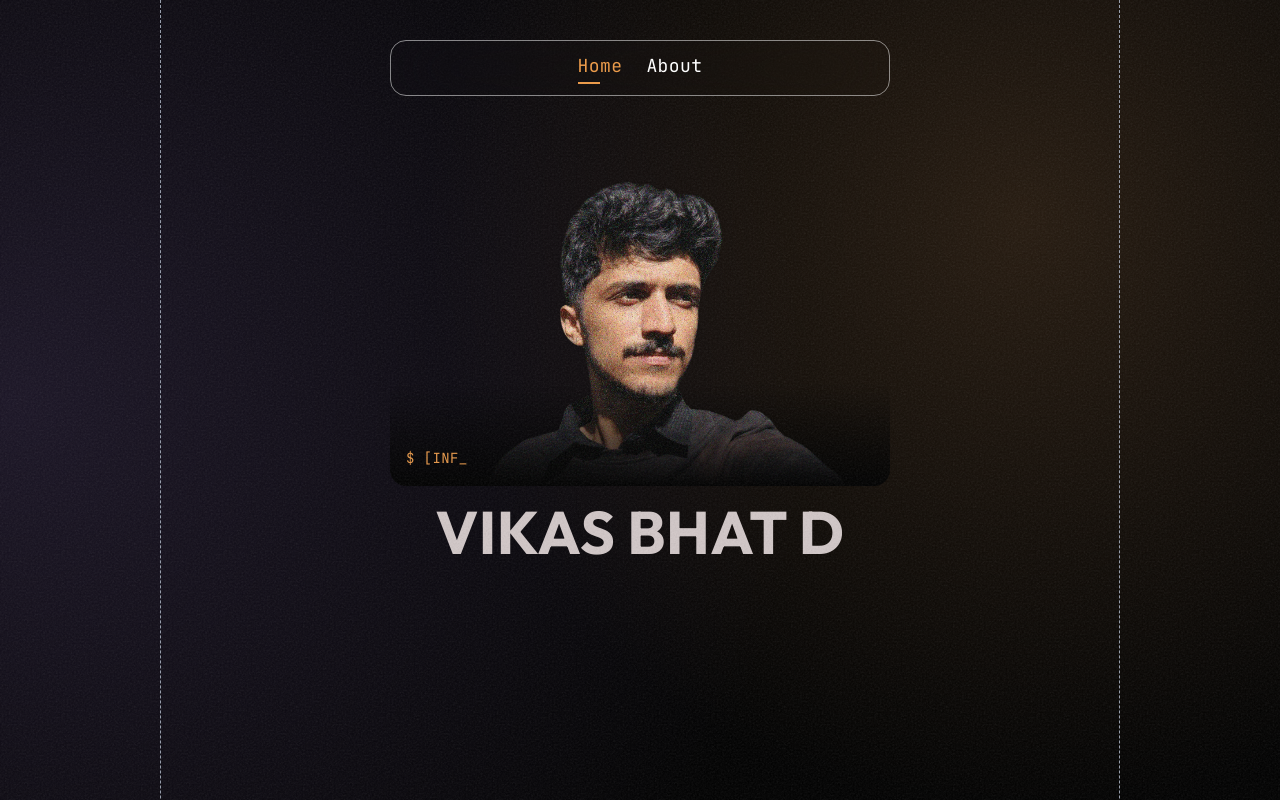
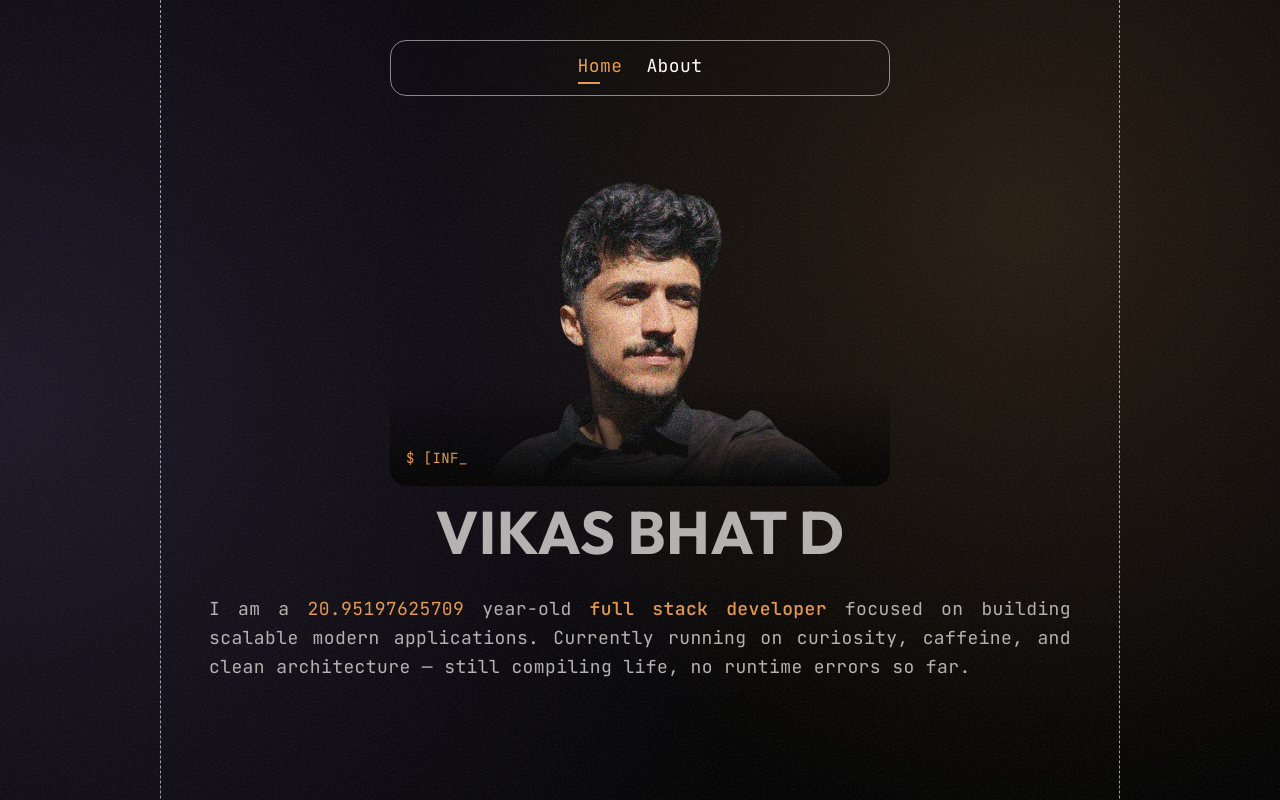
Before and after one commit to vikas-bhat-d/portfolio-v2, a Next.js app: page / in a window 1280 px wide. Shown: the top 800 px of the page. Built offline with nearby package versions, Linux system fonts and the light colour scheme.

Commit message:
added some info about me mfs

```diff
--- a/app/globals.css
+++ b/app/globals.css
@@ -103,7 +103,7 @@
   --popover-foreground: oklch(1 0 0);
   --primary: rgb(235, 155, 75);
   --primary-foreground: oklch(0.1448 0 0);
-  --secondary: oklch(84.71% 0.01114 16.902);
+  --secondary: oklch(77.554% 0.00338 15.794);
   --secondary-foreground: oklch(1 0 0);
   --muted: oklch(0.1913 0 0);
   --muted-foreground: oklch(0.7155 0 0);
@@ -222,8 +222,6 @@ html {
 }
 
 
-
-
 .mesh-background {
   background: var(--_gradient) #000000;
   mix-blend-mode: var(--_gradient-blend-mode);
@@ -248,3 +246,20 @@ html {
   backdrop-filter: blur(var(--_gradient-blur)) contrast(100%) brightness(100%);
   -webkit-backdrop-filter: blur(var(--_gradient-blur)) contrast(100%) brightness(100%);
 }
+
+
+@keyframes cursor-blink {
+  0%,
+  49%,
+  100% {
+    opacity: 1;
+  }
+  50%,
+  99% {
+    opacity: 0;
+  }
+}
+
+.animate-cursor {
+  animation: cursor-blink 1s steps(1) infinite;
+}
--- a/app/page.tsx
+++ b/app/page.tsx
@@ -5,7 +5,7 @@ import { FaLocationArrow } from "react-icons/fa";
 
 export default function Home() {
   return (
-    <div className=" h-full max-w-[100ch] w-full sm:border-x border-dashed border-gray-400">
+    <div className=" h-full max-w-[100ch] px-5 md:px-12 w-full sm:border-x border-dashed border-gray-400">
         <Hero/>
     </div>
   );
--- a/components/hero.tsx
+++ b/components/hero.tsx
@@ -1,15 +1,26 @@
-import Image from 'next/image'
-import React from 'react'
-import me from "../public/me.webp"
-import { TerminalTypewriter } from './ui/terminal-typewriter'
+import Image from "next/image";
+import React from "react";
+import me from "../public/me.webp";
+import { TerminalTypewriter } from "./ui/terminal-typewriter";
+import { FaGreaterThan } from "react-icons/fa6";
+import { LiveAge } from "./ui/live-age";
 
 const Hero = () => {
   return (
-    <section  id="hero" className="relative flex min-h-screen w-full flex-col items-center pt-35 z-0">
+    <section
+      id="hero"
+      className="relative flex min-h-screen w-full flex-col items-center pt-35 z-0"
+    >
       <div className="flex flex-col items-center justify-between">
-            <div className='relative'>
-                <Image src={me} alt='vikas-bhat-d' height={800} width={800} className='w-[350px] lg:w-[500px] '/>
-                <div className='bg-linear-to-t from-black to-transparent h-[30%] w-full absolute rounded-2xl bottom-0  '>
+        <div className="relative">
+          <Image
+            src={me}
+            alt="vikas-bhat-d"
+            height={800}
+            width={800}
+            className="w-[350px] lg:w-[500px] "
+          />
+          <div className="bg-linear-to-t from-black to-transparent  h-[30%] w-full absolute rounded-2xl bottom-0  ">
             <TerminalTypewriter
               lines={[
                 "$ [OK] Startup sequence complete",
@@ -23,10 +34,26 @@ const Hero = () => {
             />
           </div>
         </div>
-            <h1 className="font-outfit shadow-2xl text-secondary font-bold md:text-6xl text-4xl my-4">VIKAS BHAT D</h1>
+        <div>
+          <h1 className="font-outfit shadow-2xl text-secondary font-bold md:text-6xl text-4xl my-4">
+            VIKAS BHAT D
+          </h1>
+        </div>
+        <div className="mt-4 max-w-4xl text-secondary text-md md:text-lg leading-relaxed text-justify">
+          I am a{" "}
+          <LiveAge
+            birthDate="2005-02-18T00:00:00"
+            className="text-primary tabular-nums"
+          />{" "}
+          year-old{" "}
+          <span className="text-primary font-medium">full stack developer</span>{" "}
+          focused on building scalable modern applications. Currently running on
+          curiosity, caffeine, and clean architecture — still compiling life, no
+          runtime errors so far.
+        </div>
       </div>
     </section>
-  )
-}
+  );
+};
 
-export default Hero
+export default Hero;
--- /dev/null
+++ b/components/ui/live-age.tsx
@@ -0,0 +1,37 @@
+"use client";
+import { cn } from "@/lib/utils";
+import { useEffect, useState } from "react";
+
+type LiveAgeProps = {
+  birthDate: string; // ISO format: "2003-08-14T00:00:00"
+  precision?: number; // decimal places
+  className?:string
+};
+
+export function LiveAge({
+  birthDate,
+  precision = 11,
+  className
+}: LiveAgeProps) {
+  const birthTime = new Date(birthDate).getTime();
+  const [age, setAge] = useState(0);
+
+  useEffect(() => {
+    const MS_PER_YEAR = 1000 * 60 * 60 * 24 * 365.2425;
+
+    const updateAge = () => {
+      const now = Date.now();
+      setAge((now - birthTime) / MS_PER_YEAR);
+    };
+
+    updateAge(); // initial
+    const interval = setInterval(updateAge, 50);
+    return () => clearInterval(interval);
+  }, [birthTime]);
+
+  return (
+    <span className= { cn("tabular-nums font-mono",className) } >
+      {age.toFixed(precision)}
+    </span>
+  );
+}
```
Lines whose indentation alone changed are shown as unchanged.
